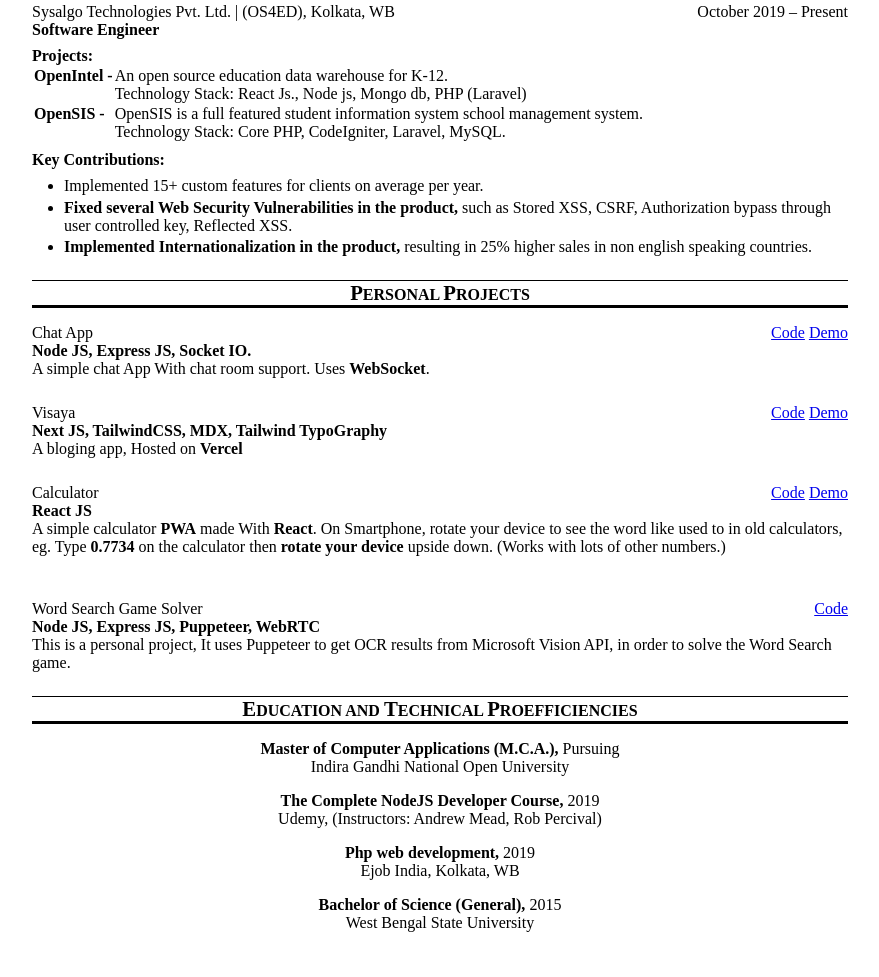
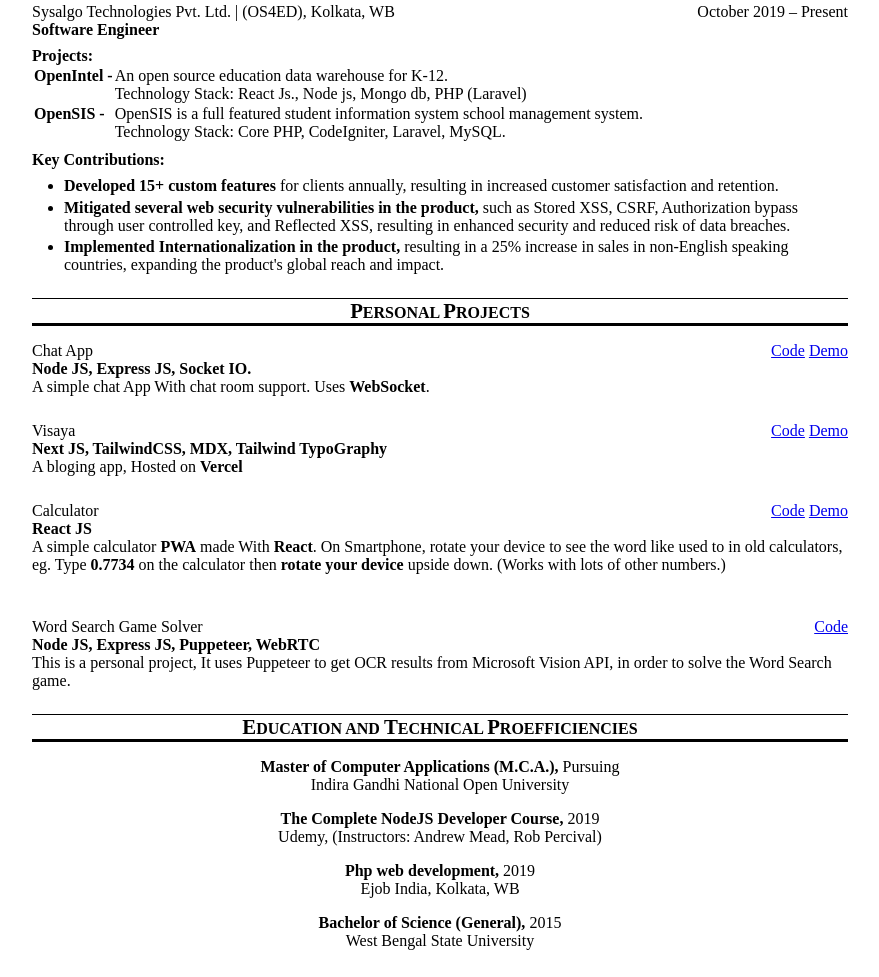
Before and after one commit to lnkarma/resume-traditional, a plain HTML site: page index.html in a window 1280 px wide. Shown: the part 1104-2081 px from the top of the page, without its empty margins (200-1079 px from the left). Drawn offline with Linux system fonts and the light colour scheme.

Commit message:
rephrase key contributions for old company

```diff
--- a/index.html
+++ b/index.html
@@ -261,15 +261,12 @@
             <div style="margin-top: .5rem">
                 <b>Key Contributions:</b>
                 <ul style="padding-left: 2rem; margin-top: .5rem;">
-                    <li style="margin-top: .2rem;">Implemented 15+ custom features for clients on average per year.</li>
-                    <li style="margin-top: .2rem;"><b>Fixed several Web Security Vulnerabilities in the product,</b>
-                        such as Stored XSS, CSRF,
-                        Authorization
-                        bypass through user controlled key, Reflected XSS.</li>
-                    <li style="margin-top: .2rem;"><b>Implemented Internationalization in the product,</b> resulting in
-                        25% higher sales in non
-                        english
-                        speaking countries.</li>
+                    <li style="margin-top: .2rem;"><b>Developed 15+ custom features</b>
+                        for clients annually, resulting in increased customer satisfaction and retention.</li>
+                    <li style="margin-top: .2rem;"><b>Mitigated several web security vulnerabilities in the product,</b>
+                        such as Stored XSS, CSRF, Authorization bypass through user controlled key, and Reflected XSS, resulting in enhanced security and reduced risk of data breaches.</li>
+                    <li style="margin-top: .2rem;"><b>Implemented Internationalization in the product,</b>
+                        resulting in a 25% increase in sales in non-English speaking countries, expanding the product's global reach and impact.</li>
                 </ul>
             </div>
         </div>
```
